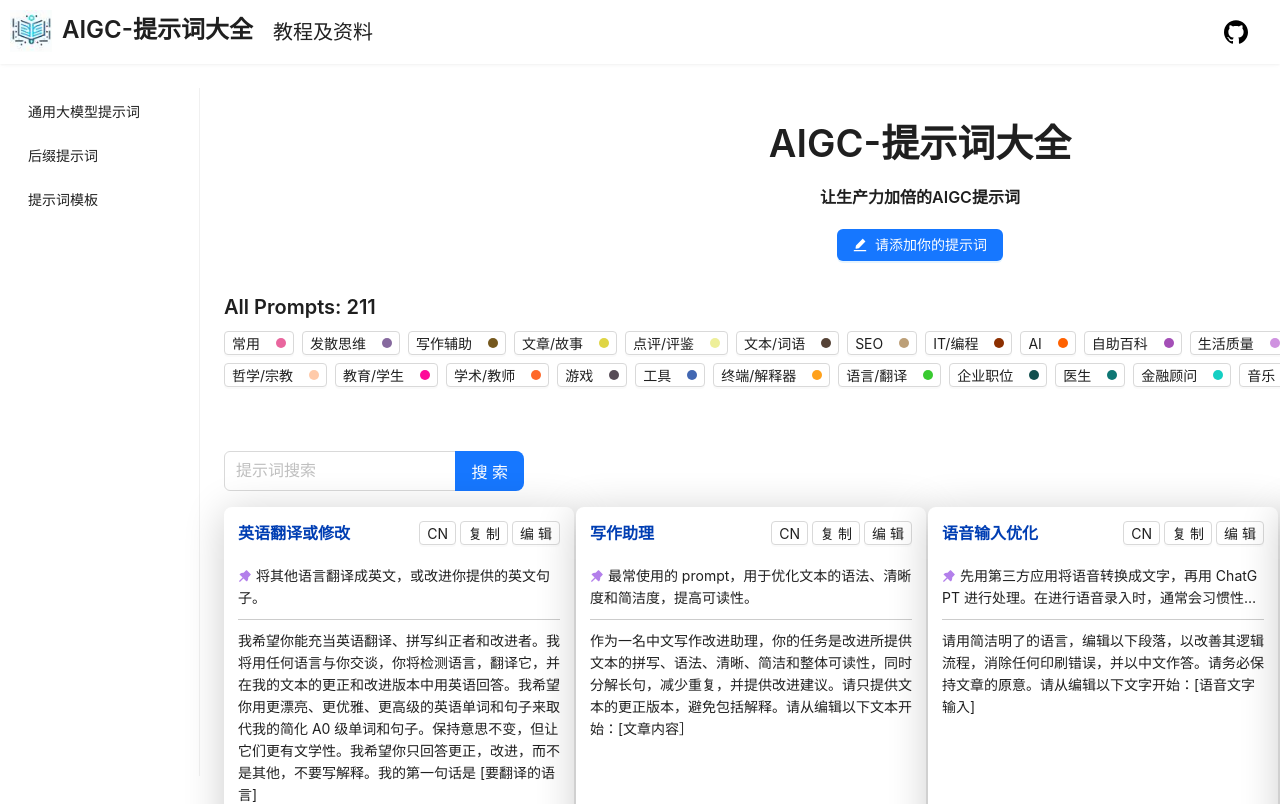
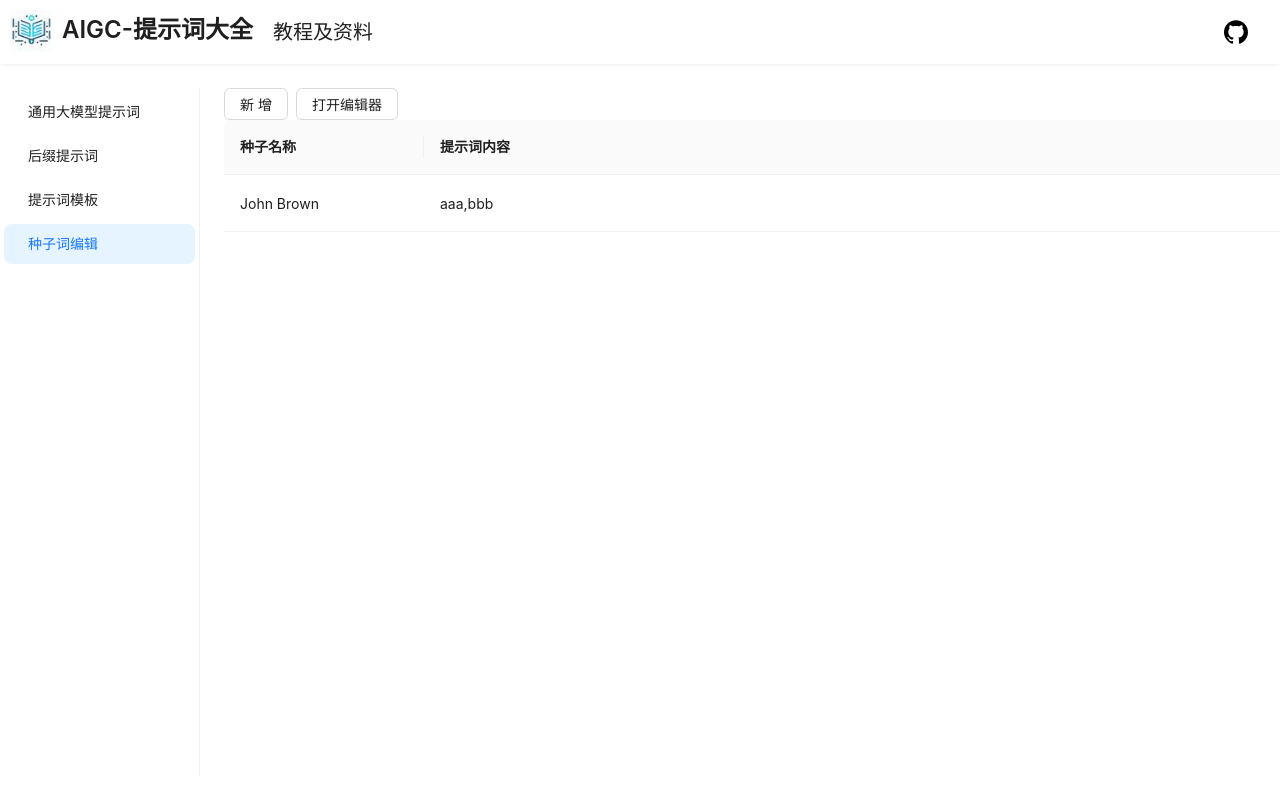
Before and after one commit to Aixiaolei/aigc-act2prompt, a React app: page /aigc-act2prompt/seedPromptWordsEditor in a window 1280 px wide. Shown: the top 804 px of the page. Built offline with nearby package versions, Linux system fonts and the light colour scheme.

Commit message:
feat: 构建种子页面基本结构

```diff
--- a/src/pages/App/App.tsx
+++ b/src/pages/App/App.tsx
@@ -5,7 +5,7 @@
 import type { MenuProps } from 'antd'
 import './App.scss'
 
-import { Act2Prompt, SuffixPrompt, PromptFoundationTemplate } from '../index'
+import { Act2Prompt, SuffixPrompt, PromptFoundationTemplate, SeedPromptWordsEditor } from '../index'
 import HeaderComponents from '../../components/HeaderComponents/HeaderComponents';
 
 import { PromptWordEditor } from '../../components'
@@ -27,6 +27,10 @@
   {
     key: '/aigc-act2prompt/template',
     label: '提示词模板',
+  },
+  {
+    key: '/aigc-act2prompt/seedPromptWordsEditor',
+    label: '种子词编辑',
   },
 ]
 
@@ -89,6 +93,7 @@
               <Route path="/aigc-act2prompt" element={<Act2Prompt />} />
               <Route path="/aigc-act2prompt/suffix" element={<SuffixPrompt />} />
               <Route path="/aigc-act2prompt/template" element={<PromptFoundationTemplate />} />
+              <Route path="/aigc-act2prompt/seedPromptWordsEditor" element={<SeedPromptWordsEditor />} />
 
               <Route path="*" element={<Act2Prompt />} />
             </Routes>
--- /dev/null
+++ b/src/pages/SeedPromptWordsEditor/SeedPromptWordsEditor.tsx
@@ -0,0 +1,63 @@
+import React from "react";
+import { Table,Space,Button } from 'antd';
+import type { ColumnsType } from 'antd/es/table';
+
+export type SeedPromptWordsEditorDataType = {
+    name: string,
+    seedContent:string,
+    operate?:boolean,
+    editable?:boolean,
+}
+
+
+const columns: ColumnsType<SeedPromptWordsEditorDataType> = [
+    {
+        title: '种子名称',
+        dataIndex: 'name',
+        key: 'name',
+        width:200
+    },
+    {
+        title: '提示词内容',
+        dataIndex: 'seedContent',
+        key: 'seedContent',
+    },
+    {
+        title: '操作',
+        dataIndex: 'operate',
+        key: 'operate',
+        render: (_, { name, seedContent, operate }) => {
+            return(
+                <Space>
+                    <Button size="small">编辑</Button>
+                    <Button size="small">删除</Button>
+                </Space>
+
+            )
+        },
+        width:300
+    }
+]
+
+const data: SeedPromptWordsEditorDataType[] = [
+    {
+        name: 'John Brown',
+        seedContent:"aaa,bbb"
+    }
+];
+
+function SeedPromptWordsEditor() {
+    return (
+        <>
+        <Space className="btn-group">
+            <Button>新增</Button>
+            <Button>打开编辑器</Button>
+        </Space>
+        <Table columns={columns} dataSource={data} />
+        </>
+
+
+    )
+}
+
+export default SeedPromptWordsEditor
--- a/src/pages/index.tsx
+++ b/src/pages/index.tsx
@@ -2,3 +2,4 @@
 export { default as Act2Prompt } from './Act2Prompt/Act2Prompt';
 export { default as SuffixPrompt } from './SuffixPrompt/SuffixPrompt';
 export { default as PromptFoundationTemplate } from './PromptFoundationTemplate/PromptFoundationTemplate';
+export { default as SeedPromptWordsEditor } from './SeedPromptWordsEditor/SeedPromptWordsEditor';
```
Also changed, not shown: src/pages/SeedPromptWordsEditor/SeedPromptWordsEditor.scss (added), 1 other file (tests, documents, lock files or other folders).
